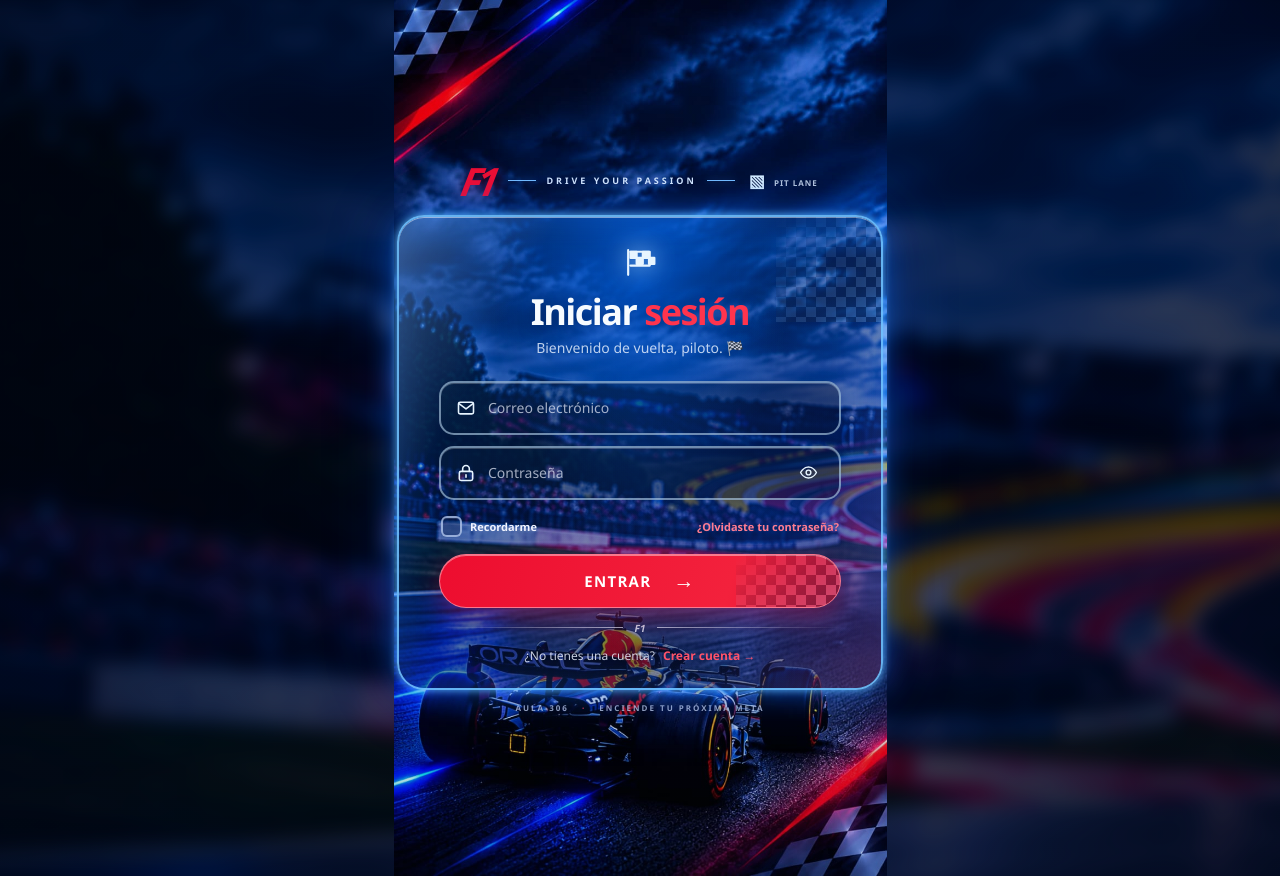
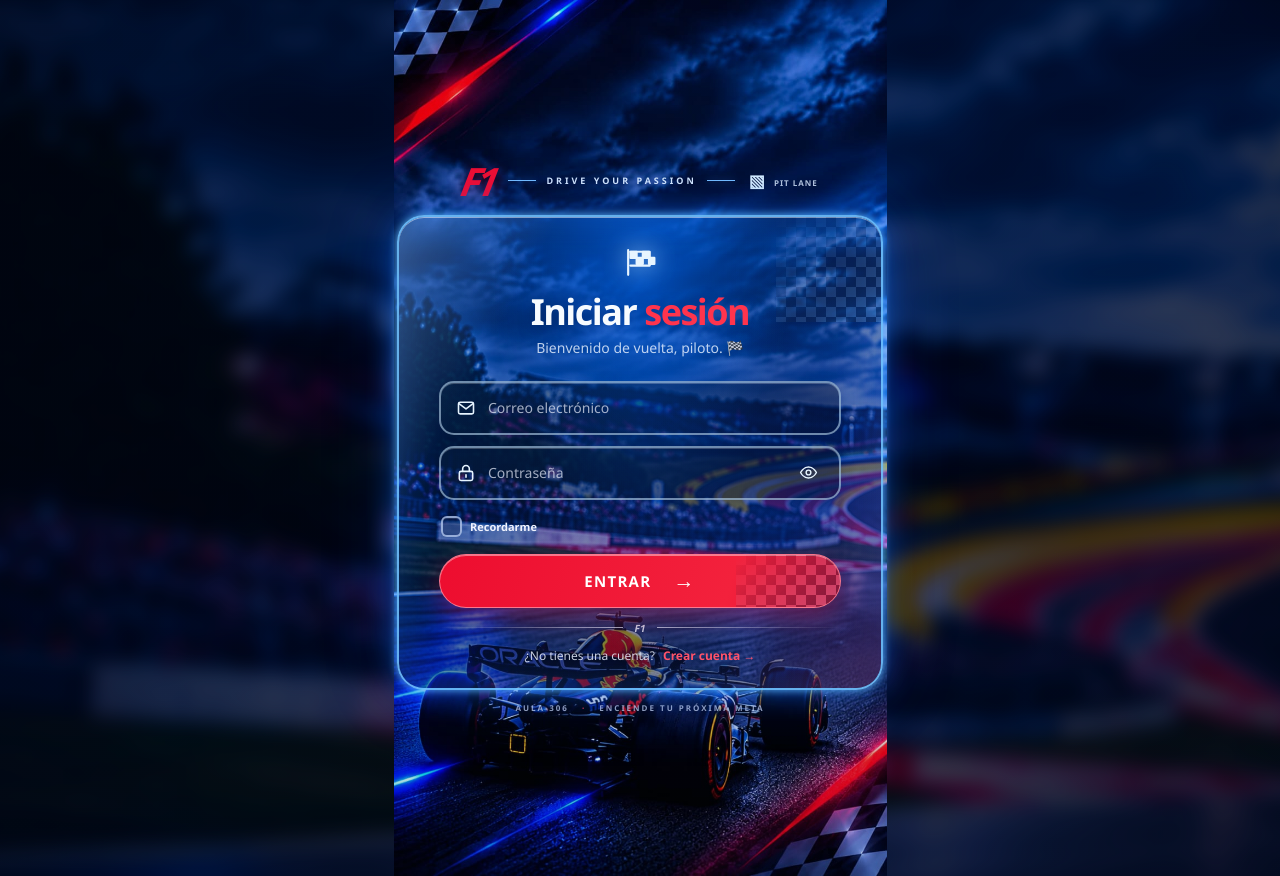
Before and after one commit to achincallu-code/agendacontactos_2026, a Flask app: page /iniciar-sesion in a window 1280 px wide. Run offline with Flask 3, Linux system fonts and the light colour scheme; some libraries are stand-ins or nearby versions.

Commit message:
Remove inactive forgot-password prompt
Co-authored-by: Copilot <223556219+Copilot@users.noreply.github.com>

```diff
--- a/templates/iniciar_sesion.html
+++ b/templates/iniciar_sesion.html
@@ -41,7 +41,6 @@
                     <span class="cuadro-recordar" aria-hidden="true"></span>
                     <span>Recordarme</span>
                 </label>
-                <span class="recuperacion-inactiva" title="La recuperación por correo todavía no está configurada">¿Olvidaste tu contraseña?</span>
             </div>
 
             <button type="submit" class="boton boton-principal boton-acceso"><span>ENTRAR</span><span class="flecha-acceso" aria-hidden="true">→</span><span class="patron-cuadros patron-boton" aria-hidden="true"></span></button>
```
